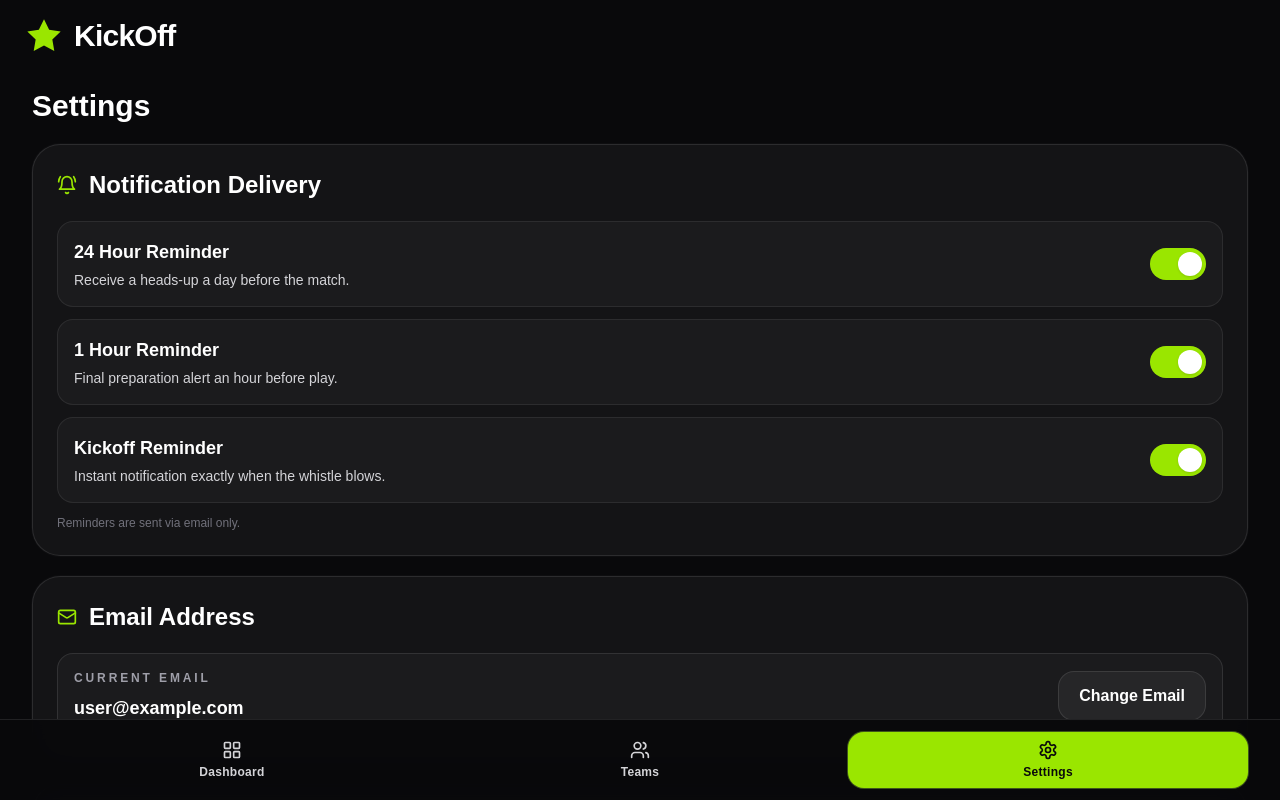
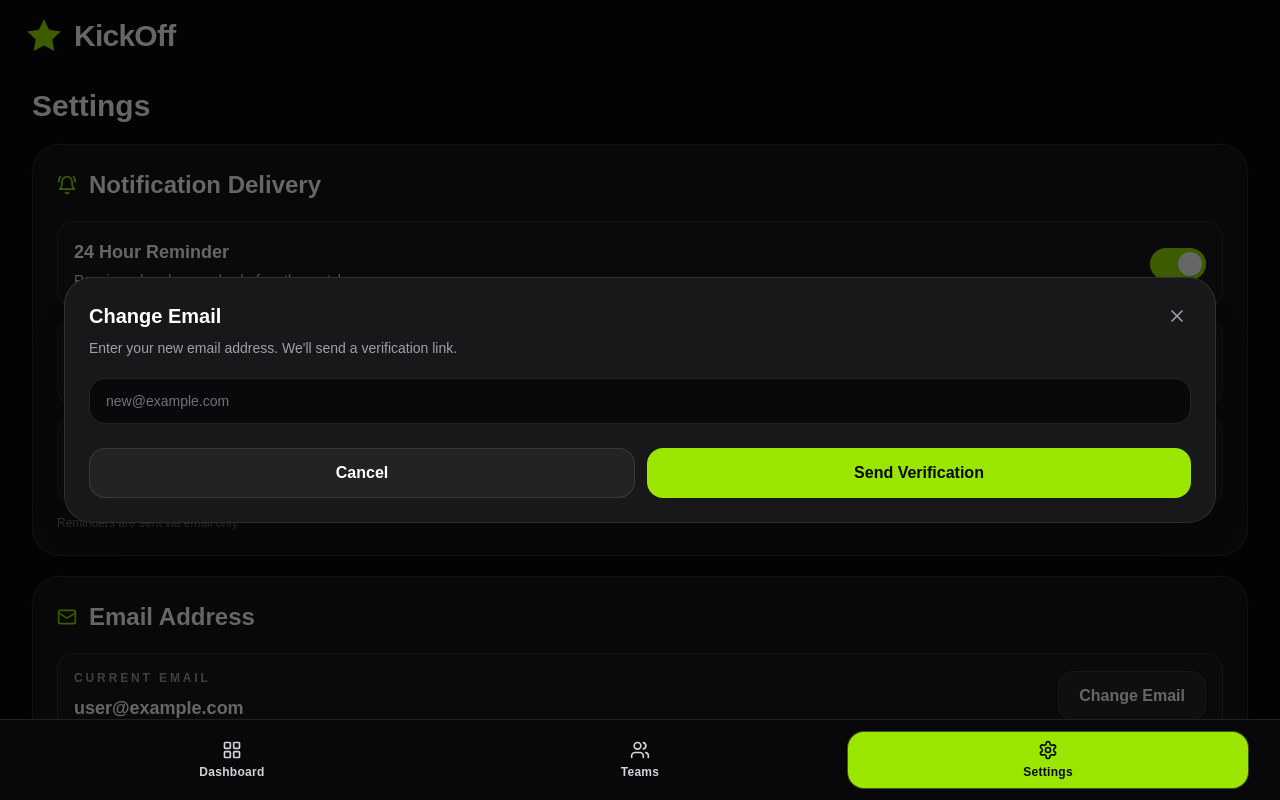
Before and after one commit to samuel-samson06/kick_off, a Next.js app: page /dashboard/settings in a window 1280 px wide. Both pictures are taken after a click on the button "Change Email". Shown: the top 800 px of the page. Built offline with nearby package versions, Linux system fonts and the light colour scheme.

Commit message:
Add settings page features; implement toggle switches and modals for email change and account actions

```diff
--- a/app/(dashboard)/dashboard/settings/page.tsx
+++ b/app/(dashboard)/dashboard/settings/page.tsx
@@ -1,9 +1,36 @@
+"use client";
+
+import { useState } from "react";
 import type { ReactNode } from "react";
 import { LuBellRing, LuChevronRight, LuMail, LuShieldCheck } from "react-icons/lu";
 import { accountEmail, notificationPreferences } from "@/lib/settings";
 import Header from "@/components/layout/Header";
+import ToggleSwitch from "@/components/settings/ToggleSwitch";
+import ChangeEmailModal from "@/components/settings/ChangeEmailModal";
+import ConfirmActionModal from "@/components/settings/ConfirmActionModal";
 
 export default function SettingsPage() {
+  const [toggles, setToggles] = useState(notificationPreferences.map((n) => n.enabled));
+  const [changeEmailOpen, setChangeEmailOpen] = useState(false);
+  const [logoutOpen, setLogoutOpen] = useState(false);
+  const [deleteOpen, setDeleteOpen] = useState(false);
+
+  const handleToggle = (index: number) => {
+    setToggles((prev) => {
+      const next = [...prev];
+      next[index] = !next[index];
+      return next;
+    });
+  };
+
+  const handleLogout = () => {
+    window.location.href = "/auth/email";
+  };
+
+  const handleDelete = () => {
+    window.location.href = "/auth/email";
+  };
+
   return (
     <div className="min-h-screen bg-zinc-950 text-white">
       <Header />
@@ -16,13 +43,20 @@ export default function SettingsPage() {
           title="Notification Delivery"
         >
           <div className="space-y-3">
-            {notificationPreferences.map((item) => (
-              <PreferenceRow
+            {notificationPreferences.map((item, index) => (
+              <div
                 key={item.title}
-                title={item.title}
-                description={item.description}
-                enabled={item.enabled}
-              />
+                className="flex items-center justify-between gap-4 rounded-2xl border border-white/8 bg-white/[0.03] p-4"
+              >
+                <div>
+                  <div className="text-lg font-semibold text-white">{item.title}</div>
+                  <p className="mt-1 text-sm text-zinc-300">{item.description}</p>
+                </div>
+                <ToggleSwitch
+                  checked={toggles[index]}
+                  onChange={() => handleToggle(index)}
+                />
+              </div>
             ))}
           </div>
           <p className="mt-3 text-xs text-zinc-500">
@@ -39,7 +73,10 @@ export default function SettingsPage() {
               <div className="mt-2 text-lg font-semibold text-white">{accountEmail}</div>
             </div>
 
-            <button className="rounded-2xl border border-white/10 bg-white/5 px-5 py-3 font-semibold text-white transition-colors hover:border-lime-400/40 hover:bg-lime-400/10">
+            <button
+              onClick={() => setChangeEmailOpen(true)}
+              className="rounded-2xl border border-white/10 bg-white/5 px-5 py-3 font-semibold text-white transition-colors hover:border-lime-400/40 hover:bg-lime-400/10"
+            >
               Change Email
             </button>
           </div>
@@ -47,11 +84,32 @@ export default function SettingsPage() {
 
         <CardSection icon={<LuShieldCheck className="h-5 w-5" />} title="Account Management">
           <div className="space-y-3">
-            <ActionRow label="Logout" />
-            <ActionRow label="Delete Account" danger helper="Permanent Action" />
+            <ActionRow label="Logout" onClick={() => setLogoutOpen(true)} />
+            <ActionRow label="Delete Account" danger helper="" onClick={() => setDeleteOpen(true)} />
           </div>
         </CardSection>
       </main>
+
+      <ChangeEmailModal open={changeEmailOpen} onClose={() => setChangeEmailOpen(false)} />
+
+      <ConfirmActionModal
+        open={logoutOpen}
+        onClose={() => setLogoutOpen(false)}
+        onConfirm={handleLogout}
+        title="Logout"
+        description="Are you sure you want to log out? You'll need to sign in again to access your teams and reminders."
+        confirmLabel="Logout"
+      />
+
+      <ConfirmActionModal
+        open={deleteOpen}
+        onClose={() => setDeleteOpen(false)}
+        onConfirm={handleDelete}
+        title="Delete Account"
+        description="This action is permanent. All your teams, reminders, and preferences will be removed."
+        confirmLabel="Delete Account"
+        variant="danger"
+      />
     </div>
   );
 }
@@ -76,44 +134,20 @@ function CardSection({
   );
 }
 
-function PreferenceRow({
-  title,
-  description,
-  enabled,
-}: {
-  title: string;
-  description: string;
-  enabled: boolean;
-}) {
-  return (
-    <div className="flex items-center justify-between gap-4 rounded-2xl border border-white/8 bg-white/[0.03] p-4">
-      <div>
-        <div className="text-lg font-semibold text-white">{title}</div>
-        <p className="mt-1 text-sm text-zinc-300">{description}</p>
-      </div>
-      <div
-        className={[
-          "flex h-8 w-14 items-center rounded-full px-1 transition-colors shrink-0",
-          enabled ? "justify-end bg-lime-400" : "justify-start bg-zinc-700",
-        ].join(" ")}
-      >
-        <span className="h-6 w-6 rounded-full bg-white shadow-sm" />
-      </div>
-    </div>
-  );
-}
-
 function ActionRow({
   label,
   danger,
   helper,
+  onClick,
 }: {
   label: string;
   danger?: boolean;
   helper?: string;
+  onClick: () => void;
 }) {
   return (
     <button
+      onClick={onClick}
       className={[
         "flex w-full items-center justify-between rounded-2xl border px-5 py-4 text-left transition-colors",
         danger
--- /dev/null
+++ b/components/settings/ChangeEmailModal.tsx
@@ -0,0 +1,58 @@
+"use client";
+
+import { useState } from "react";
+import { LuX } from "react-icons/lu";
+
+interface ChangeEmailModalProps {
+  open: boolean;
+  onClose: () => void;
+}
+
+export default function ChangeEmailModal({ open, onClose }: ChangeEmailModalProps) {
+  const [email, setEmail] = useState("");
+
+  if (!open) return null;
+
+  return (
+    <div className="fixed inset-0 z-50 flex items-center justify-center bg-black/60 px-4">
+      <div className="w-full max-w-6xl rounded-[28px] border border-white/10 bg-zinc-900 p-6 shadow-2xl">
+        <div className="flex items-center justify-between">
+          <h2 className="text-xl font-bold text-white">Change Email</h2>
+          <button onClick={onClose} className="rounded-full p-1 text-zinc-400 hover:bg-white/10 hover:text-white transition-colors">
+            <LuX className="h-5 w-5" />
+          </button>
+        </div>
+
+        <p className="mt-2 text-sm text-zinc-400">
+          Enter your new email address. We&apos;ll send a verification link.
+        </p>
+
+        <input
+          type="email"
+          value={email}
+          onChange={(e) => setEmail(e.target.value)}
+          placeholder="new@example.com"
+          className="mt-5 w-full rounded-2xl border border-white/10 bg-zinc-950 px-4 py-3 text-sm text-white outline-none transition-colors placeholder:text-zinc-500 focus:border-lime-400"
+        />
+
+        <div className="mt-6 flex gap-3">
+          <button
+            onClick={onClose}
+            className="flex-1 rounded-2xl border border-white/10 bg-white/5 px-4 py-3 font-semibold text-white transition-colors hover:bg-white/10"
+          >
+            Cancel
+          </button>
+          <button
+            onClick={() => {
+              // Phase 2: send verification email
+              onClose();
+            }}
+            className="flex-1 rounded-2xl bg-lime-400 px-4 py-3 font-semibold text-zinc-950 transition-colors hover:bg-lime-500"
+          >
+            Send Verification
+          </button>
+        </div>
+      </div>
+    </div>
+  );
+}
--- /dev/null
+++ b/components/settings/ConfirmActionModal.tsx
@@ -0,0 +1,60 @@
+"use client";
+
+import { LuX } from "react-icons/lu";
+
+interface ConfirmActionModalProps {
+  open: boolean;
+  onClose: () => void;
+  onConfirm: () => void;
+  title: string;
+  description: string;
+  confirmLabel: string;
+  variant?: "default" | "danger";
+}
+
+export default function ConfirmActionModal({
+  open,
+  onClose,
+  onConfirm,
+  title,
+  description,
+  confirmLabel,
+  variant = "default",
+}: ConfirmActionModalProps) {
+  if (!open) return null;
+
+  const confirmStyles =
+    variant === "danger"
+      ? "bg-rose-500 hover:bg-rose-600 text-white"
+      : "bg-lime-400 hover:bg-lime-500 text-zinc-950";
+
+  return (
+    <div className="fixed inset-0 z-50 flex items-center justify-center bg-black/60 px-4">
+      <div className="w-full max-w-6xl rounded-[28px] border border-white/10 bg-zinc-900 p-6 shadow-2xl">
+        <div className="flex items-center justify-between">
+          <h2 className="text-xl font-bold text-white">{title}</h2>
+          <button onClick={onClose} className="rounded-full p-1 text-zinc-400 hover:bg-white/10 hover:text-white transition-colors">
+            <LuX className="h-5 w-5" />
+          </button>
+        </div>
+
+        <p className="mt-3 text-sm text-zinc-400">{description}</p>
+
+        <div className="mt-6 flex gap-3">
+          <button
+            onClick={onClose}
+            className="flex-1 rounded-2xl border border-white/10 bg-white/5 px-4 py-3 font-semibold text-white transition-colors hover:bg-white/10"
+          >
+            Cancel
+          </button>
+          <button
+            onClick={onConfirm}
+            className={`flex-1 rounded-2xl px-4 py-3 font-semibold transition-colors ${confirmStyles}`}
+          >
+            {confirmLabel}
+          </button>
+        </div>
+      </div>
+    </div>
+  );
+}
--- /dev/null
+++ b/components/settings/ToggleSwitch.tsx
@@ -0,0 +1,23 @@
+"use client";
+
+interface ToggleSwitchProps {
+  checked: boolean;
+  onChange: (checked: boolean) => void;
+}
+
+export default function ToggleSwitch({ checked, onChange }: ToggleSwitchProps) {
+  return (
+    <button
+      type="button"
+      role="switch"
+      aria-checked={checked}
+      onClick={() => onChange(!checked)}
+      className={[
+        "flex h-8 w-14 shrink-0 items-center rounded-full px-1 transition-colors",
+        checked ? "justify-end bg-lime-400" : "justify-start bg-zinc-700",
+      ].join(" ")}
+    >
+      <span className="h-6 w-6 rounded-full bg-white shadow-sm transition-transform" />
+    </button>
+  );
+}
```
